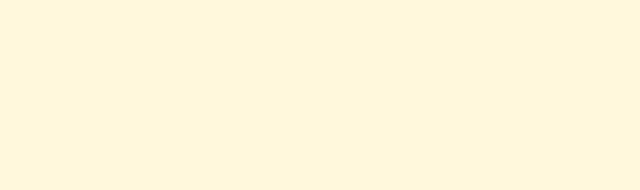
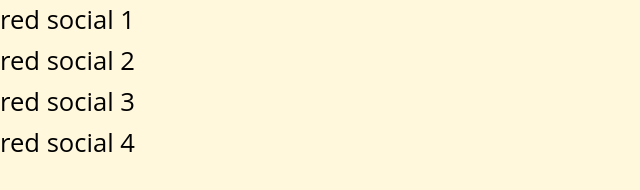
Before and after one commit to diegoro99/rapaso-de-git, a plain HTML site: page index.html in a window 1280 px wide. Shown: the whole page, without its empty margins (0-640 px from the left). Drawn offline with Linux system fonts and the light colour scheme.

Commit message:
creacion del footer

```diff
--- a/index.html
+++ b/index.html
@@ -8,6 +8,15 @@
     <link rel="stylesheet" href="style.css">
 </head>
 <body>
+    <footer class="footer">
+        <div class="container">
+            <div class="redS">red social 1</div>
+            <div class="redS">red social 2</div>
+            <div class="redS">red social 3</div>
+            <div class="redS">red social 4</div>
 
+        </div>
+
+    </footer>
 </body>
 </html>
```
